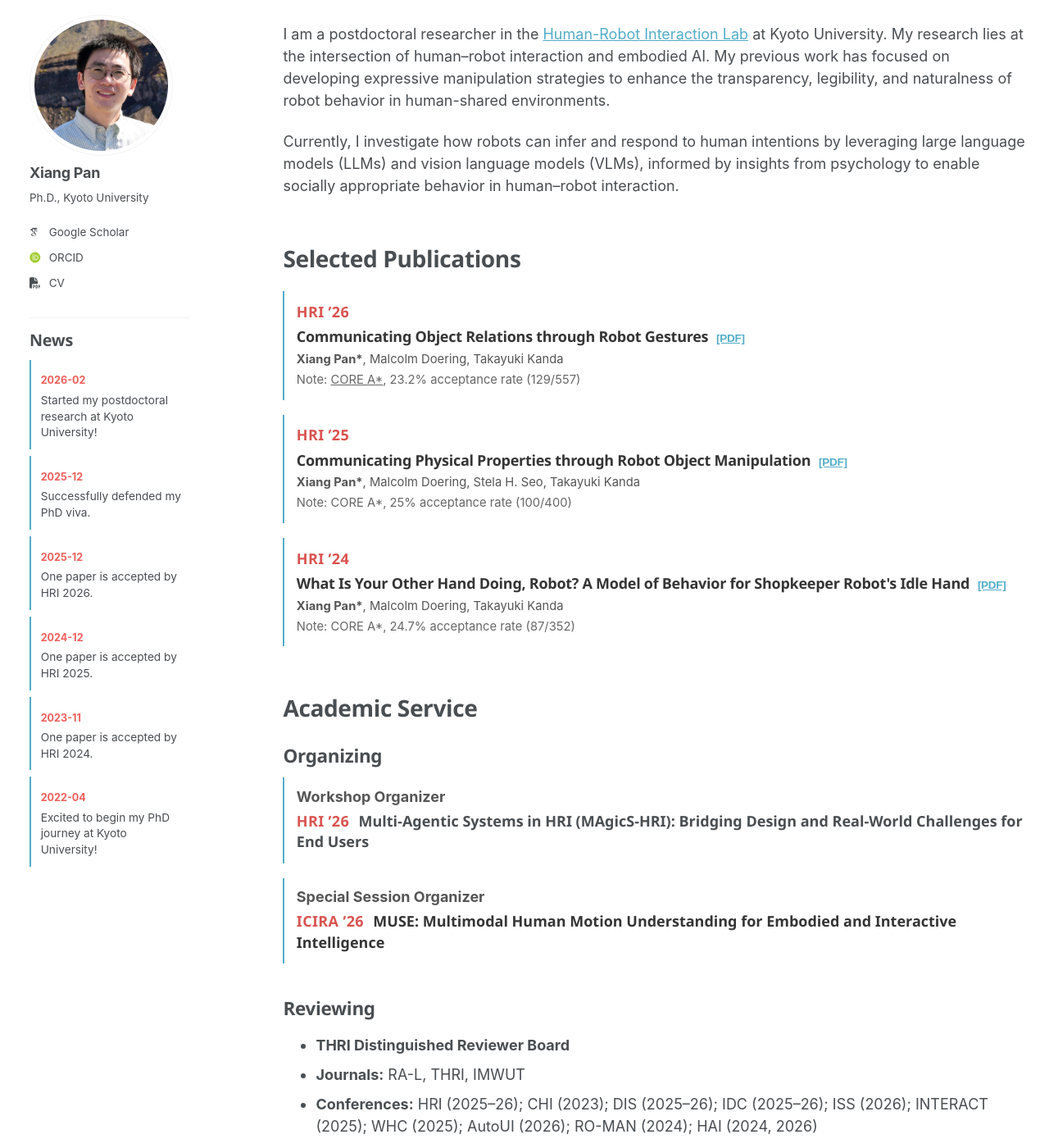
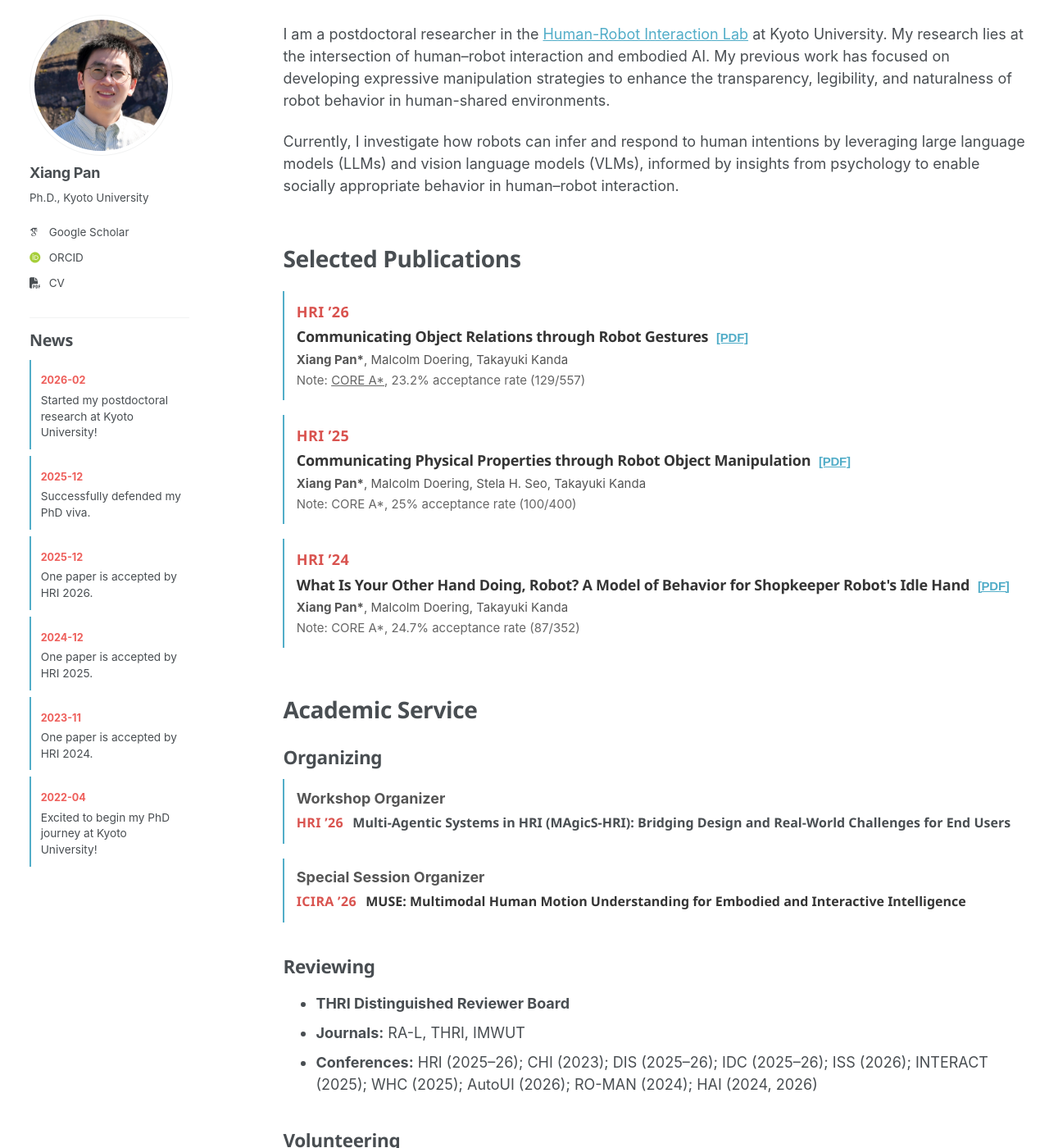
Before and after one commit to pan-xiang/pan-xiang.github.io, a Jekyll site: the page built from _pages/about.md, in a window 1280 px wide and 1400 px high. Shown: the whole window at 82% size. Built offline with Jekyll 4.4.1, drawn with Linux system fonts in a browser that asks for light colours; some web fonts are replaced.

Commit message:
Update style.css

```diff
--- a/assets/css/style.css
+++ b/assets/css/style.css
@@ -32,7 +32,7 @@
 .publication-item .publication-pdf {
   margin-left: 0.3rem;
   font-family: Arial, sans-serif;
-  font-size: 0.75em;
+  font-size: 15px;
   font-weight: 700;
   white-space: nowrap;
 }
@@ -42,7 +42,7 @@
   margin: 0.18rem 0 0;
   color: #555;
   font-family: inherit;
-  font-size: 0.82rem;
+  font-size: 15px;
   line-height: 1.45;
 }
 
@@ -72,7 +72,7 @@
 .service-item .service-title {
   color: #353535;
   font-family: "Avenir Next", "Segoe UI Variable Display", "Segoe UI", Helvetica, Arial, sans-serif;
-  font-size: 1rem;
+  font-size: 16px;
   font-weight: 600;
 }
 
@@ -97,7 +97,7 @@
   margin-right: 0.35rem;
   color: #d9534f;
   font-family: "Avenir Next", "Segoe UI Variable Display", "Segoe UI", Helvetica, Arial, sans-serif;
-  font-size: 1em;
+  font-size: 16px;
   font-weight: 700;
   letter-spacing: 0.02em;
   text-transform: uppercase;
```
